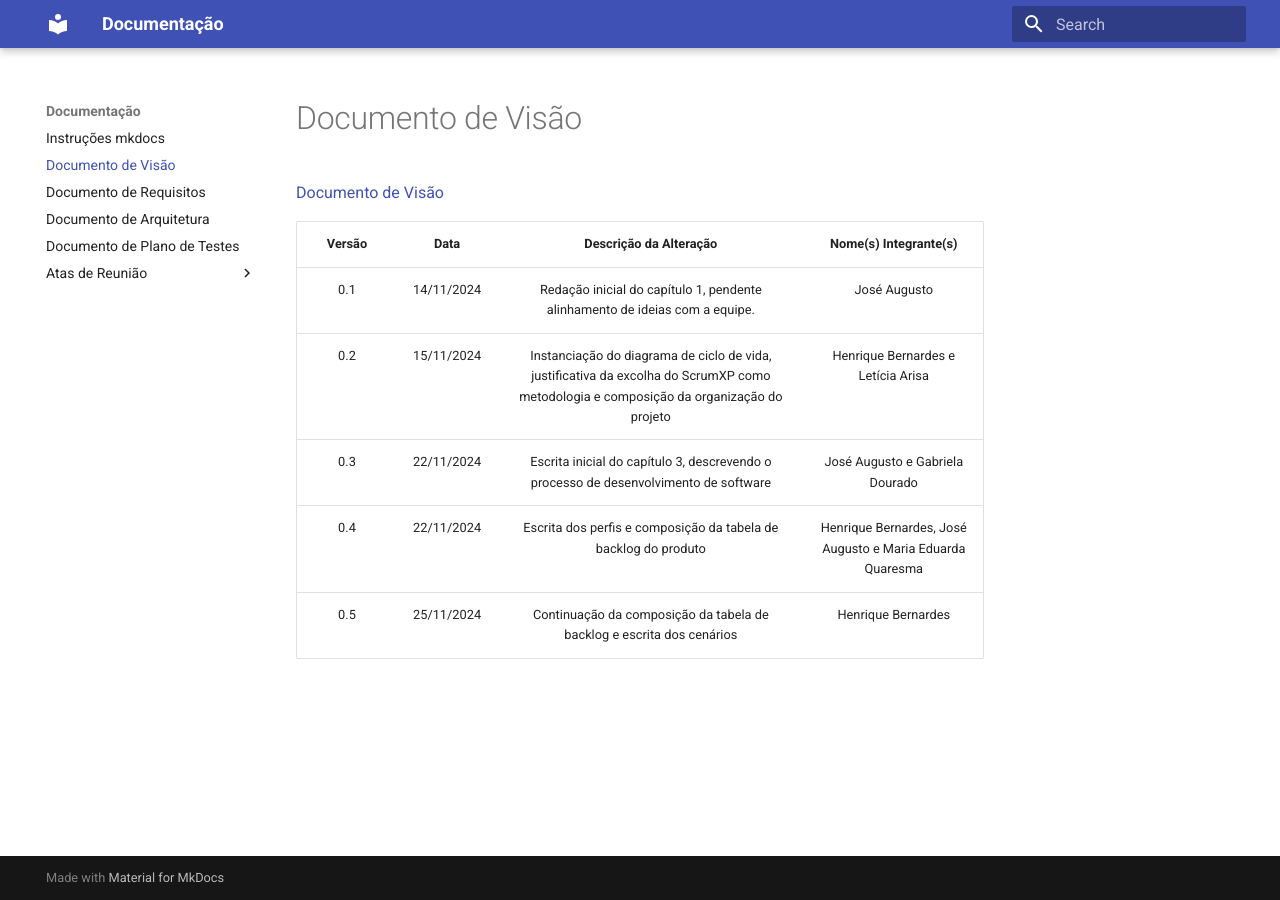
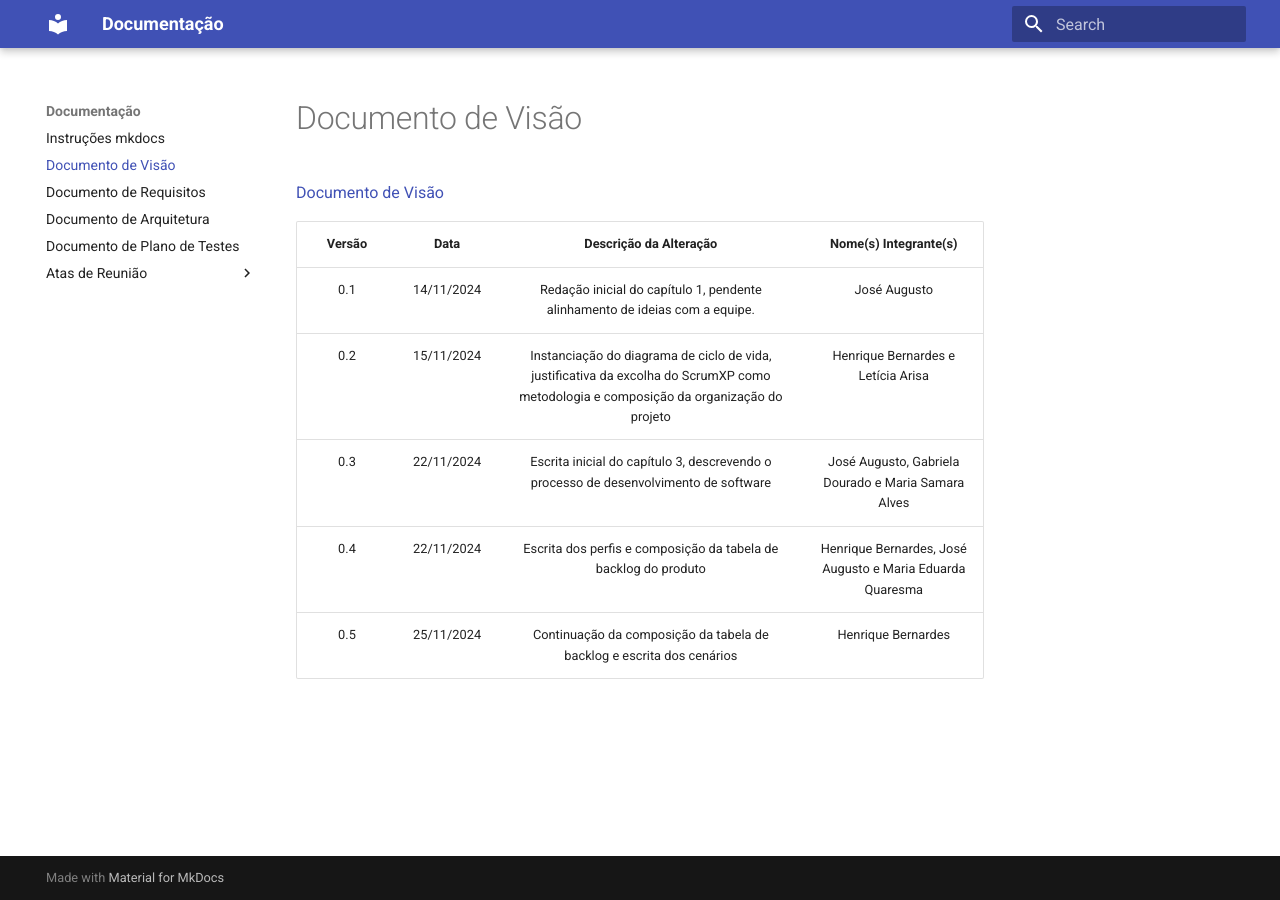
Before and after one commit to JAugustoM/Gestao-Catavento, an MkDocs documentation site: the page built from docs/documento-visao/documento-visao.md, in a window 1280 px wide. Built offline with MkDocs 1.6.1 and Material for MkDocs 9.7.7, drawn with Linux system fonts in a browser that asks for light colours.

Commit message:
Update documento-visao.md

```diff
--- a/docs/documento-visao/documento-visao.md
+++ b/docs/documento-visao/documento-visao.md
@@ -4,6 +4,6 @@
 | :----: | :--: | :--------------------: | :-------------------: |
 | 0.1 | 14/11/2024 | Redação inicial do capítulo 1, pendente alinhamento de ideias com a equipe.  | José Augusto |
 | 0.2 | 15/11/2024 | Instanciação do diagrama de ciclo de vida, justificativa da excolha do ScrumXP como metodologia e composição da organização do projeto | Henrique Bernardes e Letícia Arisa |
-| 0.3 | 22/11/2024 | Escrita inicial do capítulo 3, descrevendo o processo de desenvolvimento de software | José Augusto e Gabriela Dourado |
+| 0.3 | 22/11/2024 | Escrita inicial do capítulo 3, descrevendo o processo de desenvolvimento de software | José Augusto, Gabriela Dourado e Maria Samara Alves |
 | 0.4 | 22/11/2024 | Escrita dos perfis e composição da tabela de backlog do produto | Henrique Bernardes, José Augusto e Maria Eduarda Quaresma |
 | 0.5 | 25/11/2024 | Continuação da composição da tabela de backlog e escrita dos cenários | Henrique Bernardes |
```
